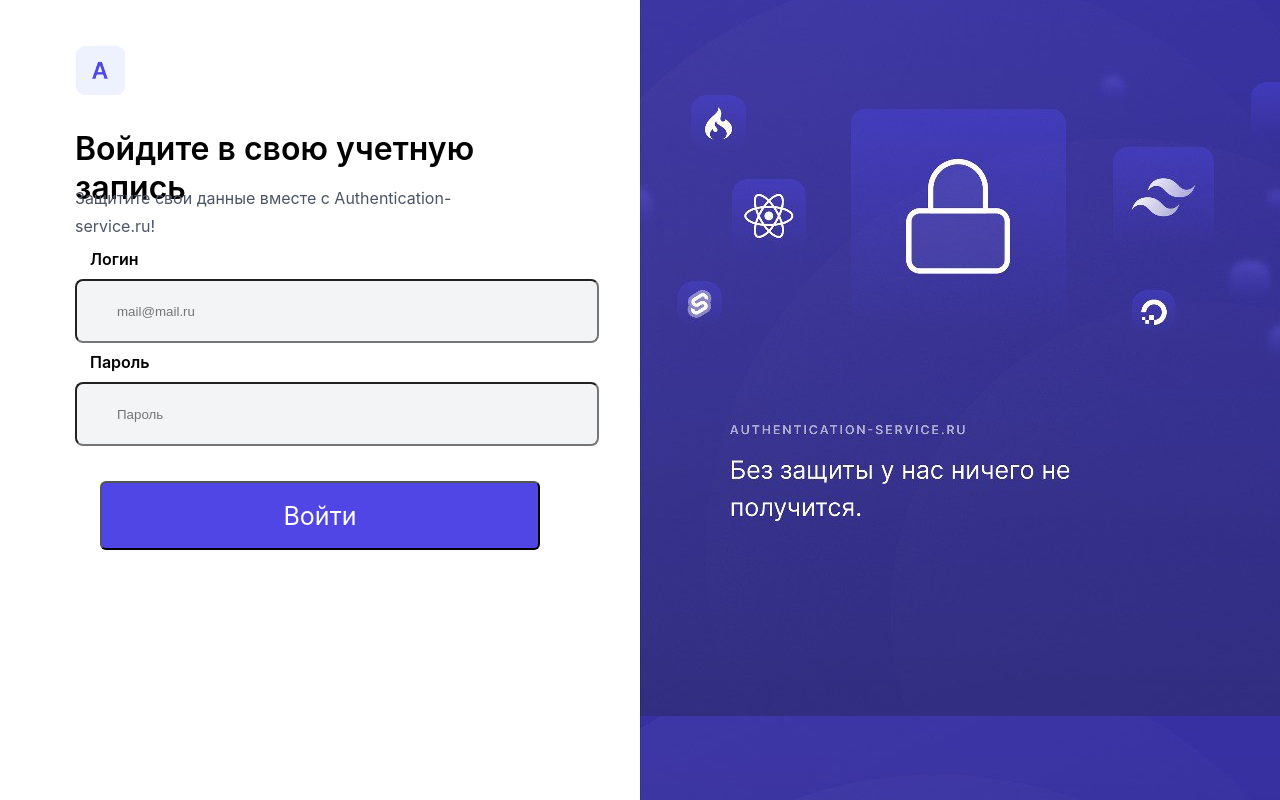
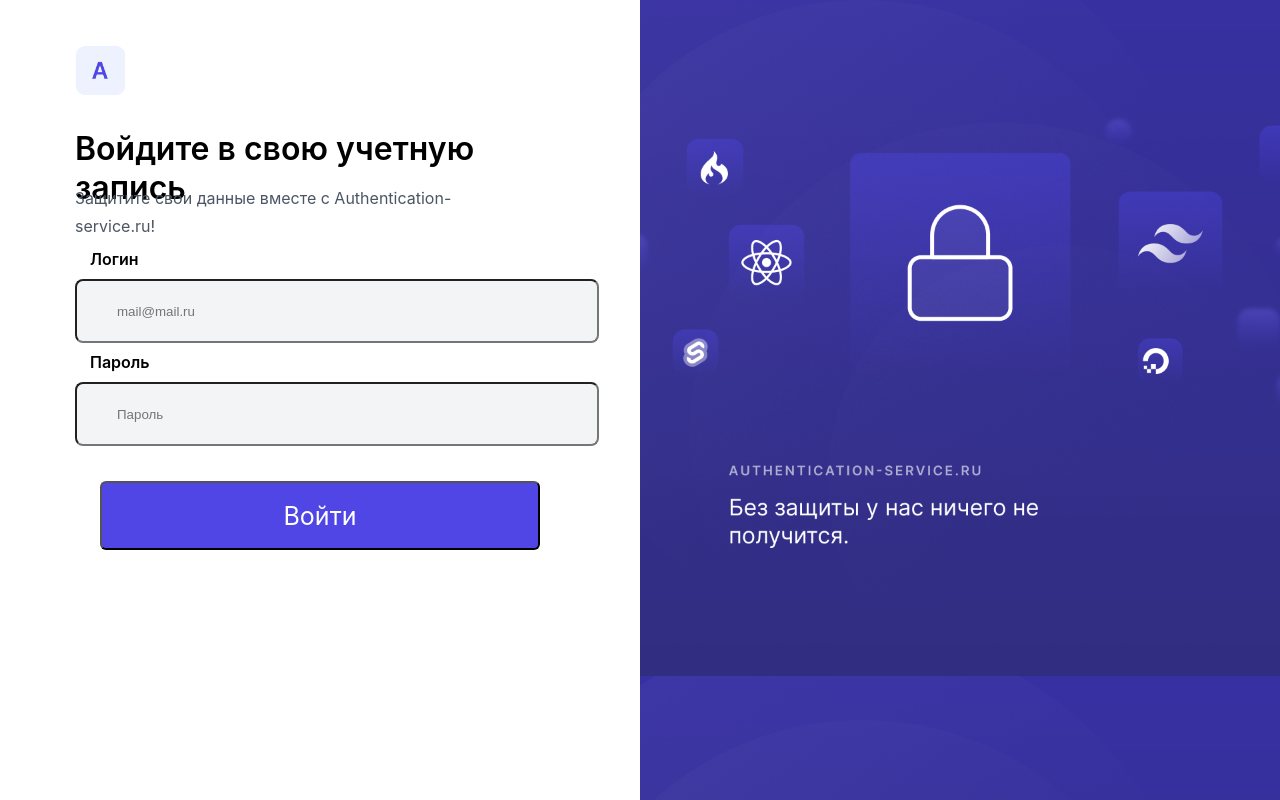
Before and after one commit to Crendelki2022spring/TwoPhactor, a PHP site: page / in a window 1280 px wide; the page is wider, and only the part inside the window is pictured. Run offline with PHP 8.4, Linux system fonts and the light colour scheme.

Commit message:
Add style

```diff
--- a/index.html
+++ b/index.html
@@ -4,7 +4,7 @@
 <head>
   <meta charset="utf-8">
 
-  <link href="css/style.css" rel="stylesheet" type="text/css" />
+  <link href="style.css" rel="stylesheet"/>
   <!-- <meta http-equiv="X-UA-Compatible" content="IE=edge">
   <meta name="viewport" content="width=device-width, initial-scale=1"> -->
   <!-- The above 3 meta tags *must* come first in the head; any other head content must come *after* these tags -->
--- a/style.css
+++ b/style.css
@@ -1,7 +1,7 @@
 html {
     width: auto;
     height: auto;
-    background-image: url(files/MainImage.jpeg);
+    background-image: url(files/MainImage.png);
     background-position: left;
     background-size:cover;
     /* -webkit-background-size: cover; */
--- a/thank-you.html
+++ b/thank-you.html
@@ -2,6 +2,7 @@
 <html lang="ru">
   <head>
     <meta charset="utf-8">
+    <link href="style.css" rel="stylesheet"/>
     <meta http-equiv="X-UA-Compatible" content="IE=edge">
     <meta name="viewport" content="width=device-width, initial-scale=1">
     <!-- The above 3 meta tags *must* come first in the head; any other head content must come *after* these tags -->
```
Also changed, not shown: files/MainImage.jpeg (deleted), files/MainImage.png (added).
